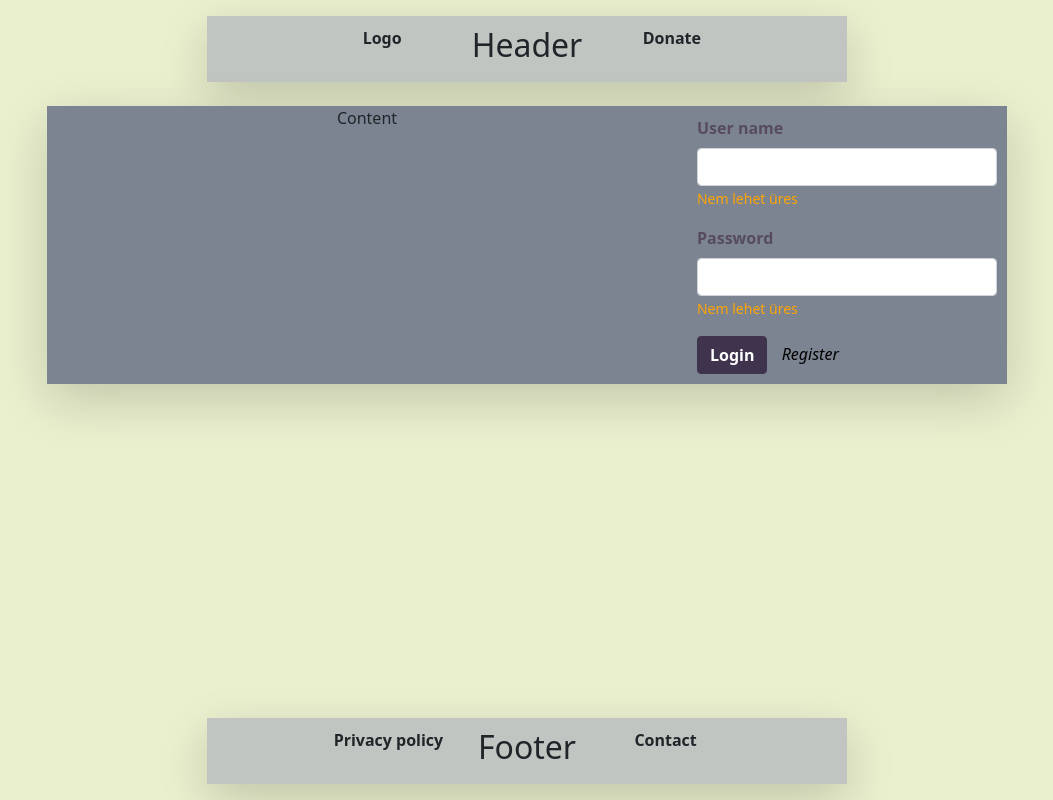
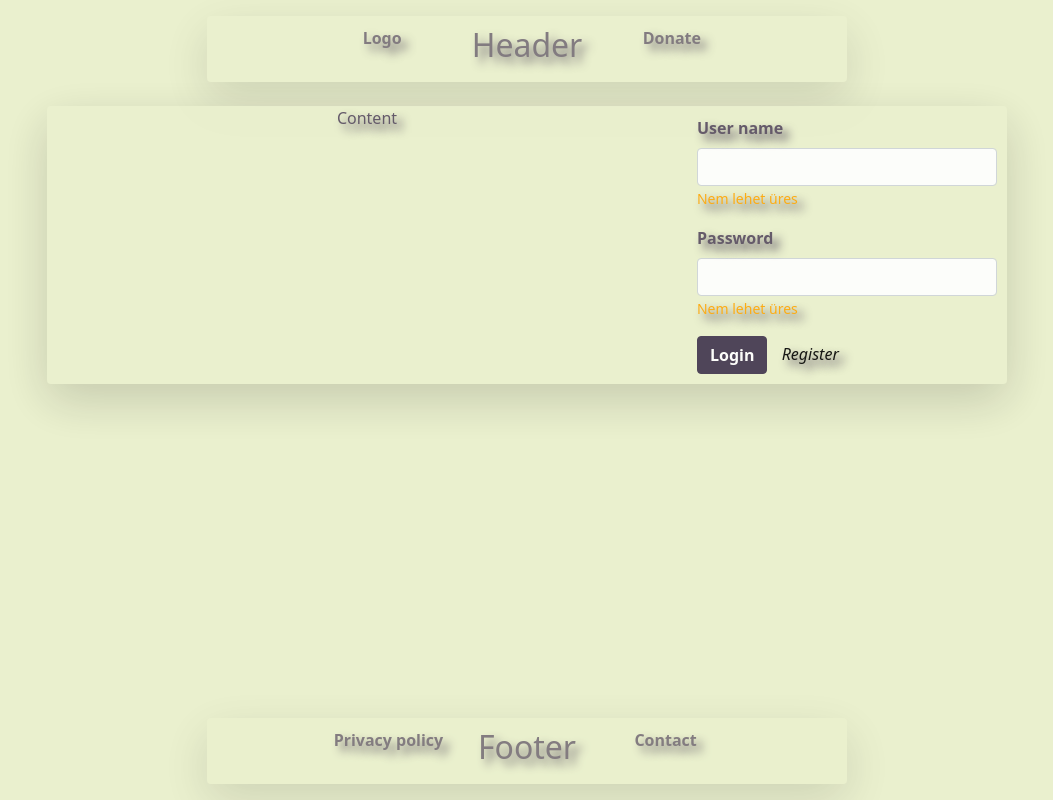
Before and after one commit to PapD1020/IKT_PapDaniel2021, a PHP site: page / in a window 1280 px wide. Shown: the whole page, without its empty margins (113-1166 px from the left). Run offline with PHP 8.4, Linux system fonts and the light colour scheme.

Commit message:
nearly finalised the design, maybe some reundant css and css tag remained

```diff
--- a/Kozos_orai_munka_1/index.php
+++ b/Kozos_orai_munka_1/index.php
@@ -14,8 +14,8 @@
     <title>KOM1 - Front page</title>
 </head>
 <body>
-    <div class="container header_footer_color w-50 shadow-lg mt-3">
-        <div class="row justify-content-md-center bold_style to_center padding10">
+    <div class="container header_footer_color w-50 shadow-lg rounded mt-3">
+        <div class="row justify-content-md-center text_color1 bold_style to_center padding10">
             <div class="col col-lg-3">
                 Logo
             </div>
@@ -28,7 +28,7 @@
         </div>
     </div>
 
-    <div class="container-fluid content_color w-75 shadow-lg mt-4 mb-3">
+    <div class="container-fluid content_color text_color1 w-75 shadow-lg rounded mt-4 mb-3">
         <div class="row">
             <div class="col-sm-8 to_center">
                 <p>Content</p>
@@ -47,8 +47,8 @@
         </div>
     </div>
 
-    <div class="container header_footer_color w-50 fixed-bottom shadow-lg mb-3">
-        <div class="row justify-content-md-center bold_style to_center padding10">
+    <div class="container header_footer_color w-50 fixed-bottom rounded shadow-lg mb-3">
+        <div class="row justify-content-md-center text_color1 bold_style to_center padding10">
             <div class="col col-lg-3">
                 Privacy policy
             </div>
--- a/Kozos_orai_munka_1/my_css/my_style.css
+++ b/Kozos_orai_munka_1/my_css/my_style.css
@@ -3,15 +3,27 @@ body{
 }
 
 .header_footer_color{
-    background-color: #c0c5c1;
+    /*background-color: #c0c5c1;*/
+    background-color: #eaf0ce;
+    opacity: 0.7;
+
 }
 
 .content_color{
-    background-color: #7d8491;
+   /* background-color: #7d8491;
+    opacity: 0.7;*/
+    background-color: #eaf0ce;
+    opacity: 0.9;
 }
 
 .text_color1{
     color: #574b60;
+	text-shadow: 6px 6px 10px #3f334d;
+}
+
+.text_color2{
+	color: #574b60;
+	text-shadow: 2px 2px 4px #3f334d;
 }
 
 .color5{
```
